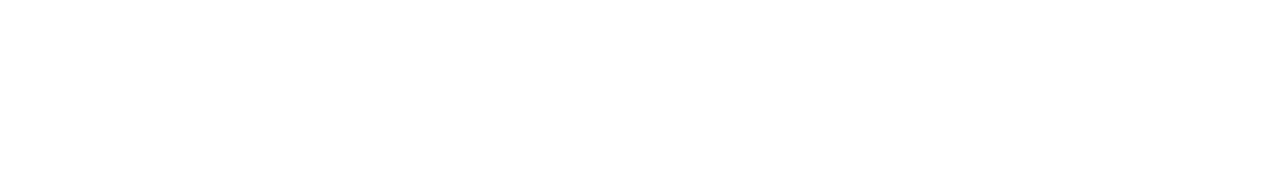
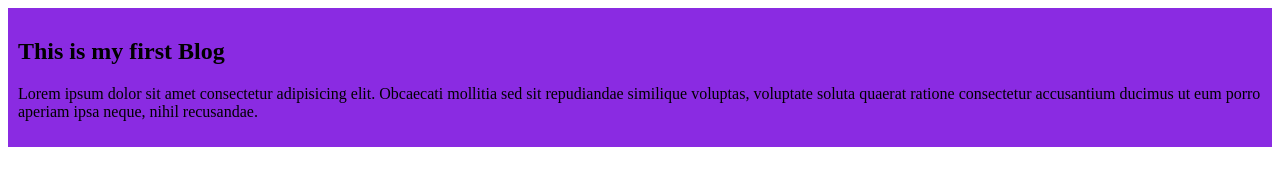
Before and after one commit to itrazib/My-first-repo, a plain HTML site: page index.html in a window 1280 px wide. Drawn offline with Linux system fonts and the light colour scheme.

Commit message:
added new blog

```diff
--- a/index.html
+++ b/index.html
@@ -4,8 +4,12 @@
     <meta charset="UTF-8">
     <meta name="viewport" content="width=device-width, initial-scale=1.0">
     <title>My first Github Repository</title>
+    <link rel="stylesheet" href="styles/style.css">
 </head>
 <body>
-
+    <div>
+        <h2>This is my first Blog</h2>
+        <p>Lorem ipsum dolor sit amet consectetur adipisicing elit. Obcaecati mollitia sed sit repudiandae similique voluptas, voluptate soluta quaerat ratione consectetur accusantium ducimus ut eum porro aperiam ipsa neque, nihil recusandae.</p>
+    </div>
 </body>
 </html>
--- /dev/null
+++ b/styles/style.css
@@ -0,0 +1,4 @@
+div{
+    background-color: blueviolet;
+    padding: 10px;
+}
```
